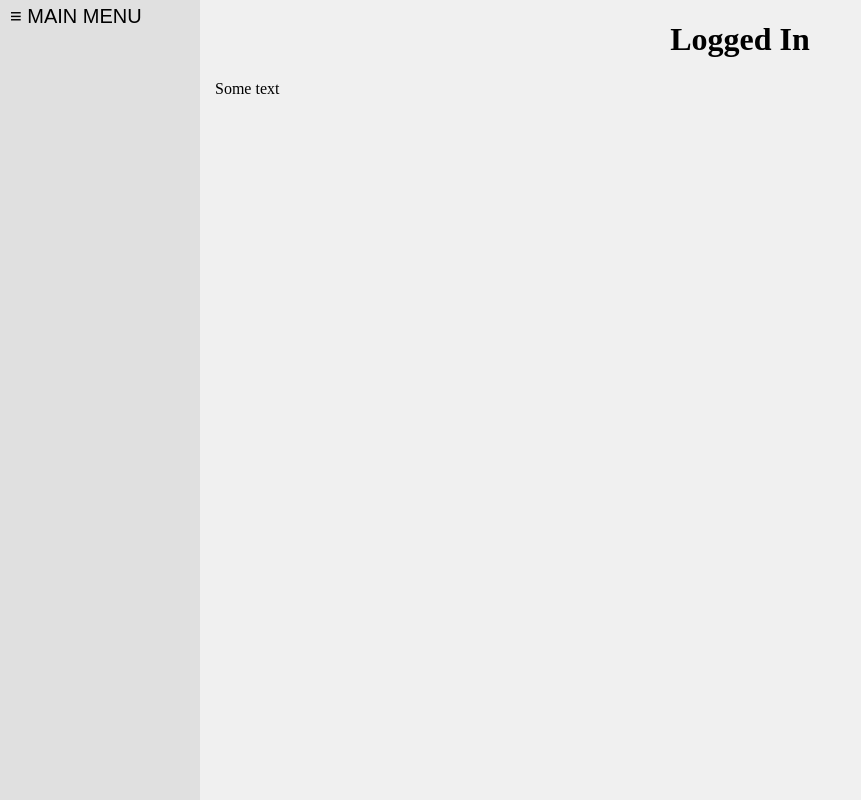
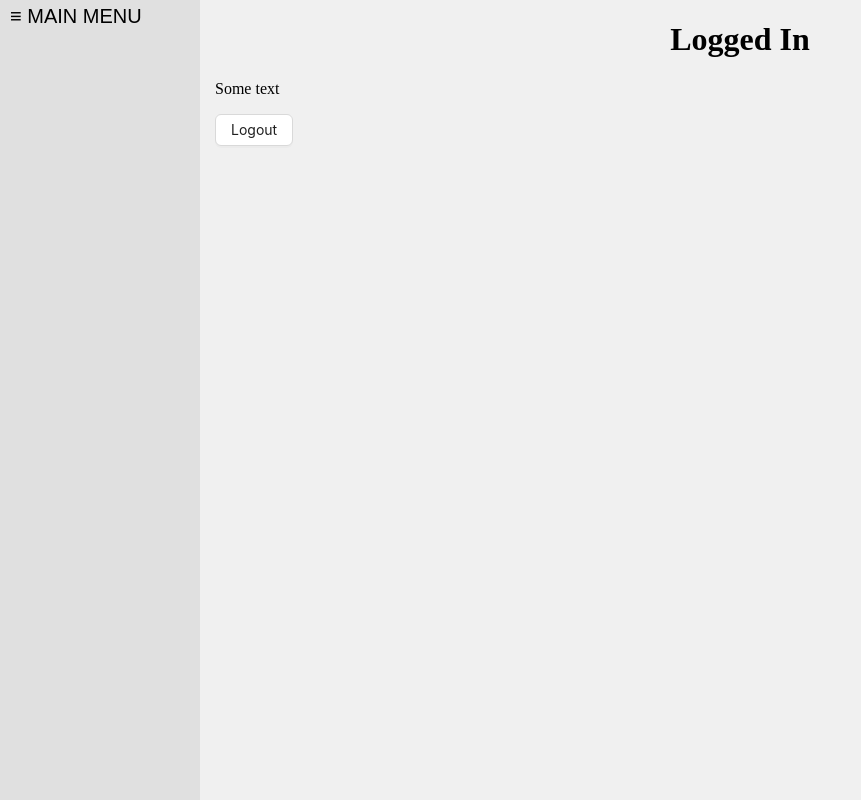
Before and after one commit to jdolphin5/TaskJolt, a React app in the folder client/: page /loggedin in a window 1280 px wide. Shown: the whole page, without its empty margins (0-861 px from the left). Built offline with nearby package versions, Linux system fonts and the light colour scheme; no server answers.

Commit message:
implemented google logout

```diff
--- a/client/src/components/LoggedIn.tsx
+++ b/client/src/components/LoggedIn.tsx
@@ -1,6 +1,25 @@
 import React, { useState, useEffect } from "react";
+import { Button } from "antd";
 import axios from "axios";
 axios.defaults.withCredentials = true;
+
+const navigate = (url: string) => {
+  window.location.href = url;
+};
+
+const logout = async () => {
+  try {
+    const response = await axios.post(`http://localhost:3000/logout`, {
+      withCredentials: true,
+    });
+
+    //need to use post to return the redirect URI to the frontend
+    //if redirecting from the backend, headers are lost and redirect is blocked due to CORS
+    navigate(response.data);
+  } catch (error: any) {
+    console.error("Cannot logout: /logout", error);
+  }
+};
 
 const LoggedIn: React.FC = () => {
   const [userData, setUserData] = useState<any>(null);
@@ -10,7 +29,7 @@ const LoggedIn: React.FC = () => {
       const response = await axios.get(`http://localhost:3000/api/profile`, {
         withCredentials: true,
       });
-      //console.log("API Response:", response.data);
+
       setUserData(response.data);
       return response.data;
     } catch (error: any) {
@@ -31,6 +50,7 @@ const LoggedIn: React.FC = () => {
       <h1 style={{ textAlign: "center" }}>Logged In</h1>
       <p>Some text</p>
       {userData ? <div>Welcome {userData.email}</div> : <div></div>}
+      <Button onClick={() => logout()}>Logout</Button>
     </div>
   );
 };
```
Also changed, not shown: 1 other file (tests, documents, lock files or other folders).
